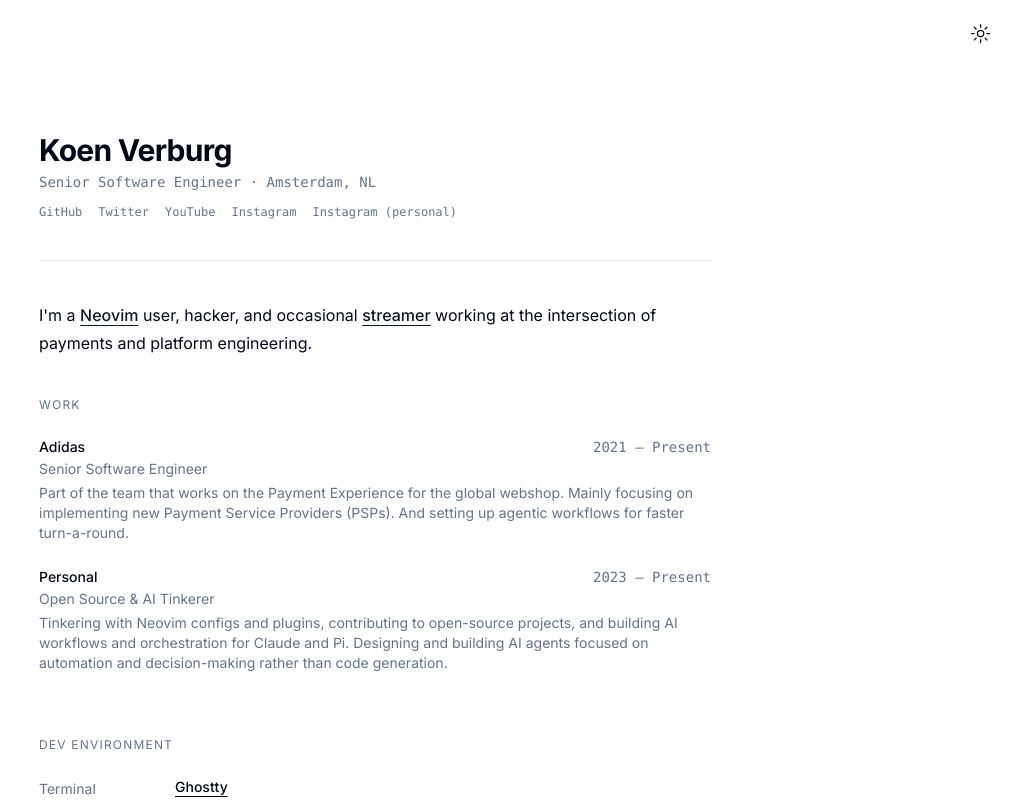
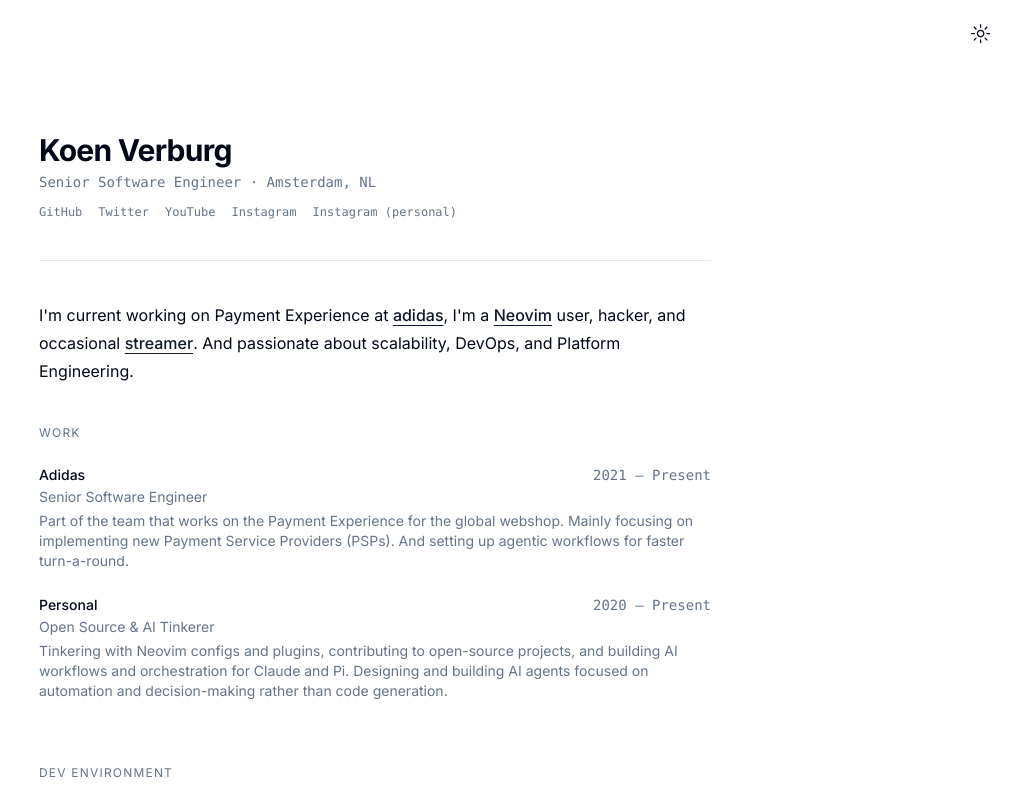
Before and after one commit to koenverburg/site, a Next.js app: page / in a window 1280 px wide. Shown: the top 800 px of the page, without its empty margins (265-1280 px from the left). Built offline with nearby package versions, Linux system fonts and the light colour scheme.

Commit message:
chore: more copy updates

```diff
--- a/components/profile.data.ts
+++ b/components/profile.data.ts
@@ -18,7 +18,7 @@
     description:
       // eslint-disable-next-line @stylistic/max-len
       'Tinkering with Neovim configs and plugins, contributing to open-source projects, and building AI workflows and orchestration for Claude and Pi. Designing and building AI agents focused on automation and decision-making rather than code generation.',
-    period: '2023 — Present',
+    period: '2020 — Present',
     role:   'Open Source & AI Tinkerer',
   },
 ]
--- a/content/intro.page.mdx
+++ b/content/intro.page.mdx
@@ -18,4 +18,4 @@
   - Software Development
 ---
 
-I'm Senior Software Engineer at [Adidas](adidas.com) and a [Neovim](https://github.com/neovim/neovim) user, hacker, and occasional [streamer](https://www.twitch.tv/conradtheprogrammer) working at the intersection of Payments Experience, DevOps, and Platform Engineering.
+I'm current working on Payment Experience at [adidas](https://adidas.com), I'm a [Neovim](https://github.com/neovim/neovim) user, hacker, and occasional [streamer](https://www.twitch.tv/conradtheprogrammer). And passionate about scalability, DevOps, and Platform Engineering.
```
Also changed, not shown: .velite/Page.json.
